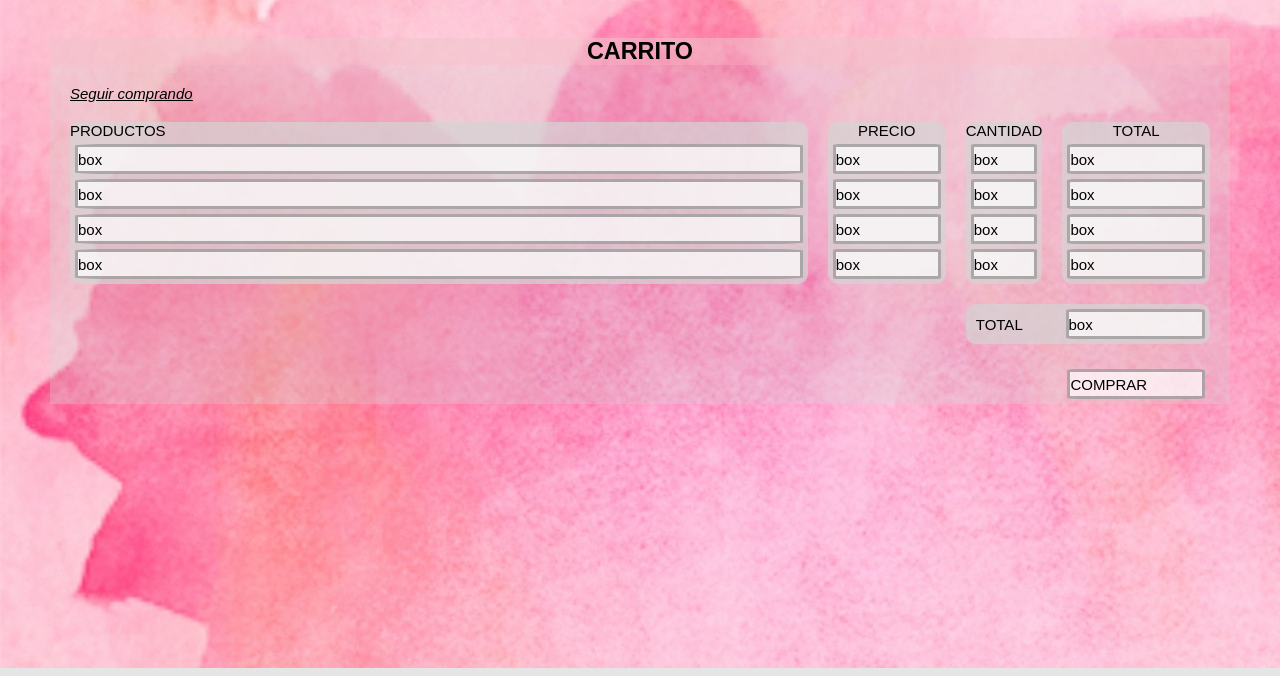
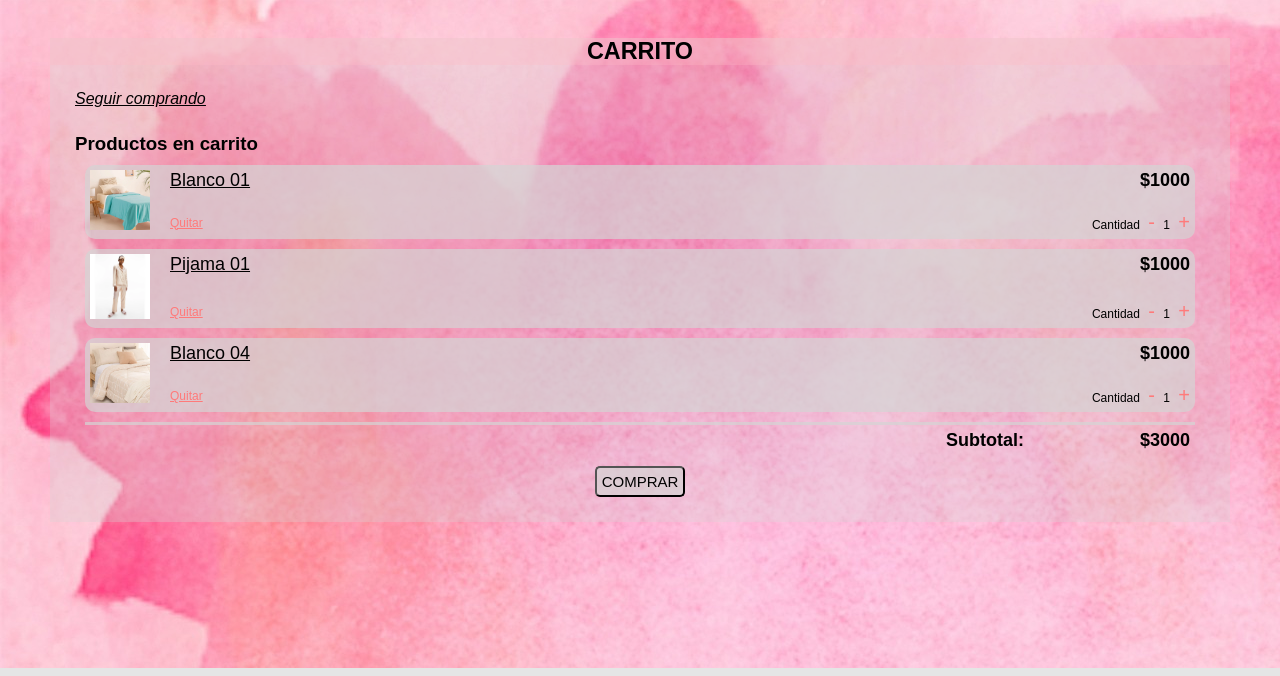
Before and after one commit to andresrullo/Proyecto-Final, a plain HTML site: page pages/carrito.html in a window 1280 px wide. Shown: the part 52-728 px from the top of the page. Drawn offline with Linux system fonts and the light colour scheme; a web font is replaced by a local one.

Commit message:
Cambio del MAIN en pagina CARRITO

```diff
--- a/CSS/styles.css
+++ b/CSS/styles.css
@@ -181,100 +181,153 @@
 
                                             /* FORMULARIO DE CARRITO */
 .cuerpo-paginas-carrito {
-    display: grid;
-    grid-template-columns: 5fr 0.8fr 0.5fr 1fr;
-    grid-template-rows: 0,5fr 4fr 1fr 1fr;
-    grid-template-areas:
-    "seguircomprando seguircomprando seguircomprando seguircomprando"
-    "casproductos casprecio cascantidad castotal"
-    ". . total total"
-    ". . . comprar";
-    height: 100%;
-    gap: 20px;
-    margin: 20px;
-    font-size: 15px;
+    margin: 25px;
+    text-decoration: none;
 }
 
 .seguir-comprando {
-    grid-area: seguircomprando;
     text-decoration: none;
     color: black;
     text-align: left;
     font-style: italic;
     text-decoration: underline;
 }
-.casillero-items {
-    grid-area: casproductos;
+.carrito-productos {
+    margin-top: 25px;
+}
+
+.caja-productos{
+    list-style: none;
+    display: flex;
+    justify-content: flex-start;
     text-align: left;
+    margin: 10px;
     background-color: hsl(0, 0%, 83%, 70%);
     border-radius: 10px;
 }
-.signo {
-    display: none;
+.caja-imagen {
+    padding: 5px;
+    padding-right: 15px;
 }
-.casillero-precio {
-    grid-area: casprecio;
+.imagen img{
+    width: 60px;
+}
+
+
+.caja-productos-textos {
+    display: flex;
+    flex-direction: column;
+    justify-content: space-between;
+    width: 100%;
+}
+.textos-tiutloproducto-precio {
+    display: flex;
+    justify-content: space-between;
+}
+.tiutloproducto {
+    padding: 5px;
+    font-size: 18px;
+    text-decoration: underline;
+}
+.precio {
+    padding: 5px;
+    font-size: 18px;
+    font-weight: bold;
+}
+.textos-quitar-cantidad {
+    display: flex;
+    justify-content: space-between;
+}
+.quitar {
+    padding: 5px;
+    cursor: pointer;
+    font-size: 12px;
+    border-radius: 0.6em;
+    border: 0px;
+    outline: 0px;
     text-align: center;
+    background-color: inherit;
+    color: hsl(0, 100%, 74%);
+    text-decoration: underline;
+}
+.cantidad {
+    padding: 5px;
+}
+.cantidad h6 {
+    font-size: 12px;
+    font-weight: lighter;
+}
+.restar {
+    padding-left: 5px;
+    padding-right: 5px;
+    cursor: pointer;
+    font-size: 20px;
+    border-radius: 0.6em;
+    border: 0px;
+    outline: 0px;
+    text-align: center;
+    background-color: inherit;
+    color: hsl(0, 100%, 74%);
+}
+.sumar {
+    padding-left: 5px;
+    cursor: pointer;
+    font-size: 20px;
+    border-radius: 0.6em;
+    border: 0px;
+    outline: 0px;
+    text-align: center;
+    background-color: inherit;
+    color: hsl(0, 100%, 74%);
+}
+
+
+
+.linea {
+    margin-left: 10px;
+    margin-right: 10px;
+    border: none;
+    height: 3px;
+    flex-shrink: 0;
     background-color: hsl(0, 0%, 83%, 70%);
-    border-radius: 10px;
+    list-style: none;
 }
-.cant {
-    display: none;
+
+
+
+.subtotal-caja {
+    list-style: none;
+    margin: 0 10px 10px 10px;
 }
-.casillero-cantidad {
-    grid-area: cascantidad;
+.subtotal-caja-elemntos {
+    display: flex;
+    justify-content: flex-end;
+    font-size: 18px;
+    font-weight: bold;
+}
+.subtotal {
+    padding: 5px;
+    padding-right: 10%;
+}
+.numero {
+    padding: 5px;
+}
+
+.boton-comprar {
+    padding-bottom: 25px;
+    list-style: none;
     text-align: center;
-    background-color: hsl(0, 0%, 83%, 70%);
-    border-radius: 10px;
 }
-.casillero-total {
-    grid-area: castotal;
+.boton {
+    padding: 5px;
+    cursor: pointer;
+    font-size: 15px;
+    outline: 0px;
     text-align: center;
-    background-color: hsl(0, 0%, 83%, 70%);
-    border-radius: 10px;
+    background-color: hsl(0, 0%, 83%, 70%);;
+    border-radius: 5px;
 }
-.total {
-    grid-area: total;
-    align-self: flex-end;
-    background-color: hsl(0, 0%, 83%, 70%);
-    border-radius: 10px;
-}
-.total-container {
-    display: grid;
-    grid-template-columns: 1fr 2fr;
-    grid-template-rows: 1fr;
-    grid-template-areas:
-    "p total-box"
-    ;
-    align-items: center;
-    justify-content: center;
-    gap: 20px;
-}
-.total-container span{
-    grid-area: p;
-    margin: 10px;
-}
-.total-box {
-    grid-area: total-box;
-    font-size: 15px;
-    font-weight: lighter;
-    height: 30px;
-    margin: 5px;
-    background-color: hsl(0, 0%, 100%, 70%);
-    border-radius: 5%; border-style: solid; border-color: hsl(0, 0%, 0%, 30%);
-}
-.comprar {
-    grid-area: comprar;
-}
-.box {
-    display: flex;
-    align-items: center;
-    font-weight: lighter;
-    height: 30px;
-    margin: 5px;
-    background-color: hsl(0, 0%, 100%, 70%);
-    border-radius: 5%; border-style: solid; border-color: hsl(0, 0%, 0%, 30%);
-}
+
 
 
                                             /* MODIFICACIONES PARA EL FOOTER */
--- a/pages/carrito.html
+++ b/pages/carrito.html
@@ -68,44 +68,94 @@
                     <section class="seguir-comprando">
                         <a class="seguir-comprando" href="../index.html">Seguir comprando</a>
                     </section>
-                    <section class="casillero-items">
-                        <p>PRODUCTOS</p>
-                        <div class="box"> box</div>
-                        <div class="box"> box</div>
-                        <div class="box"> box</div>
-                        <div class="box"> box</div>
-                    </section>
-                    <section class="casillero-precio">
-                        <p class="precio">PRECIO</p>
-                        <p class="signo">$</p>
-                        <div class="box"> box</div>
-                        <div class="box"> box</div>
-                        <div class="box"> box</div>
-                        <div class="box"> box</div>
-                    </section>
-                    <section class="casillero-cantidad">
-                        <p class="cantidad">CANTIDAD</p>
-                        <p class="cant">CANT</p>
-                        <div class="box"> box</div>
-                        <div class="box"> box</div>
-                        <div class="box"> box</div>
-                        <div class="box"> box</div>
-                    </section>
-                    <section class="casillero-total">
-                        <p>TOTAL</p>
-                        <div class="box"> box</div>
-                        <div class="box"> box</div>
-                        <div class="box"> box</div>
-                        <div class="box"> box</div>
-                    </section>
-                    <section class="total">
-                        <div class="total-container">
-                            <span>TOTAL</span>
-                            <div class="box total-box"> box</div>
-                        </div>
-                    </section>
-                    <section class="comprar">
-                        <div class="box"> COMPRAR</div>
+                    <section class="carrito-productos">
+                        <h3>Productos en carrito</h3>
+                        <ul>
+                            <li class="caja-productos">
+                                <div class="caja-imagen">
+                                    <div class="imagen">
+                                        <img src="../assets/blanco/Blanco 01.webp" alt="">
+                                    </div>
+                                </div>
+                                <div class="caja-productos-textos">
+                                    <div class="textos-tiutloproducto-precio">
+                                        <p class="tiutloproducto">Blanco 01</p>
+                                        <p class="precio">$1000</p>
+                                    </div>
+                                    <div class="textos-quitar-cantidad">
+                                        <button class="quitar">Quitar</button>
+                                        <div class="cantidad">
+                                            <h6> Cantidad
+                                                <button class="restar">-</button>
+                                                1
+                                                <button class="sumar">+</button>
+                                            </h6>
+                                        </div>
+                                    </div>
+                                </div>
+                            </li>
+                            <li class="caja-productos">
+                                <div class="caja-imagen">
+                                    <div class="imagen">
+                                        <img src="../assets/pijama/Pijama 01.jpg" alt="">
+                                    </div>
+                                </div>
+                                <div class="caja-productos-textos">
+                                    <div class="textos-tiutloproducto-precio">
+                                        <p class="tiutloproducto">Pijama 01</p>
+                                        <p class="precio">$1000</p>
+                                    </div>
+                                    <div class="textos-quitar-cantidad">
+                                        <button class="quitar">Quitar</button>
+                                        <div class="cantidad">
+                                            <h6> Cantidad
+                                                <button class="restar">-</button>
+                                                1
+                                                <button class="sumar">+</button>
+                                            </h6>
+                                        </div>
+                                    </div>
+                                </div>
+                            </li>
+                            <li class="caja-productos">
+                                <div class="caja-imagen">
+                                    <div class="imagen">
+                                        <img src="../assets/blanco/Blanco 04.webp" alt="">
+                                    </div>
+                                </div>
+                                <div class="caja-productos-textos">
+                                    <div class="textos-tiutloproducto-precio">
+                                        <p class="tiutloproducto">Blanco 04</p>
+                                        <p class="precio">$1000</p>
+                                    </div>
+                                    <div class="textos-quitar-cantidad">
+                                        <button class="quitar">Quitar</button>
+                                        <div class="cantidad">
+                                            <h6> Cantidad
+                                                <button class="restar">-</button>
+                                                1
+                                                <button class="sumar">+</button>
+                                            </h6>
+                                        </div>
+                                    </div>
+                                </div>
+                            </li>
+                            <li class="linea"></li>
+                            <li class="subtotal-caja">
+                                <div class="subtotal-caja-elemntos">
+                                    <div class="subtotal">
+                                        <p class="subtotal-texto">Subtotal:</p>
+                                    </div>
+                                    <div class="numero">
+                                        <p class="numero-texto">$3000</p>
+                                    </div>
+                                </div>
+                            </li>
+                            <li class="boton-comprar">
+                                <button class="boton">COMPRAR
+                                </button>
+                            </li>
+                        </ul>
                     </section>
                 </section>
             </section>
```
